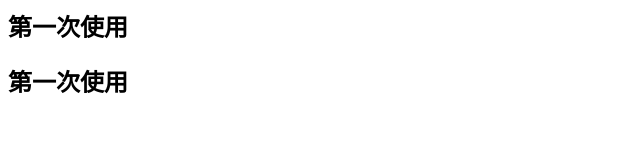
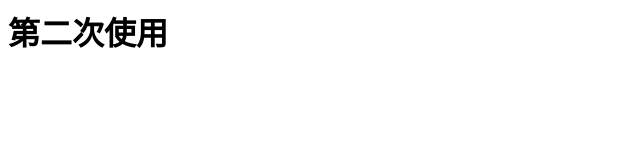
Before and after one commit to QinwpT/github01, a plain HTML site: page index.html in a window 1280 px wide. Shown: the whole page, without its empty margins (0-640 px from the left). Drawn offline with Linux system fonts and the light colour scheme.

Commit message:
阿瑟东

```diff
--- a/index.html
+++ b/index.html
@@ -1,2 +1 @@
-<h2>第一次使用</h2>
-<h2>第一次使用</h2>
+<h1>第二次使用</h1>
```
